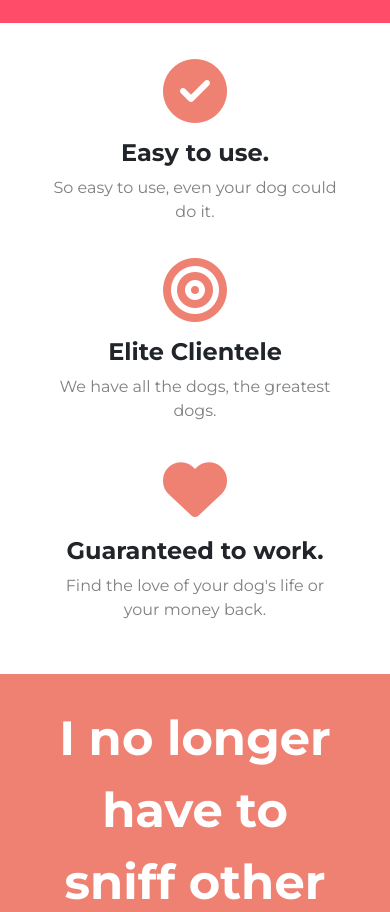
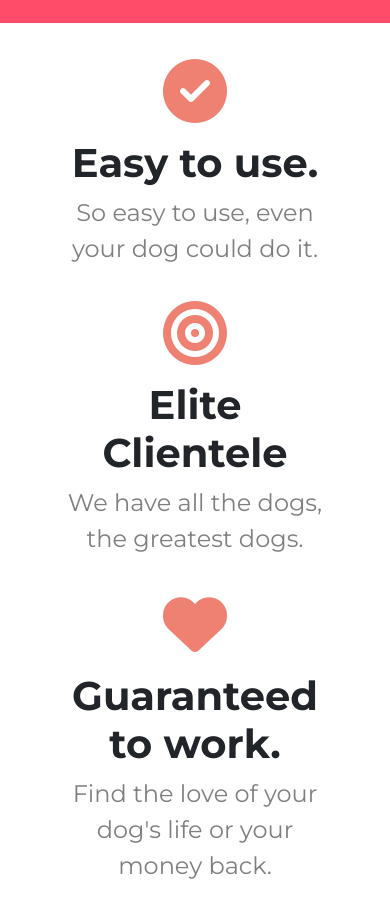
Before and after one commit to smbq/tindog, a plain HTML site: page index.html in a window 390 px wide. Shown: the part 1000-1912 px from the top of the page. Drawn offline with nearby package versions, Linux system fonts and the light colour scheme.

Commit message:
media query p,a and h3

```diff
--- a/css/styles.css
+++ b/css/styles.css
@@ -120,6 +120,12 @@ p {
 }
 
 @media (max-width: 1000px) {
+  h3 {
+    font-size: 2.5rem;
+  }
+  p,a {
+    font-size: 1.5rem;
+  }
   .title-image {
     position: static;
     transform: rotate(0);
@@ -127,6 +133,7 @@ p {
   #title{
     text-align: center;
   }
+
 }
 
 /* CTA */
--- a/index.html
+++ b/index.html
@@ -207,7 +207,7 @@
     <i class="f-icon fab fa-instagram fa-2x"></i>
     <!-- <i class="far fa-envelope"></i> -->
     <i class="f-icon fas fa-envelope fa-2x"></i>
-    <p>© Copyright 2018 TinDog</p>
+    <p class="ppp">© Copyright 2018 TinDog</p>
 
   </footer>
 
```
